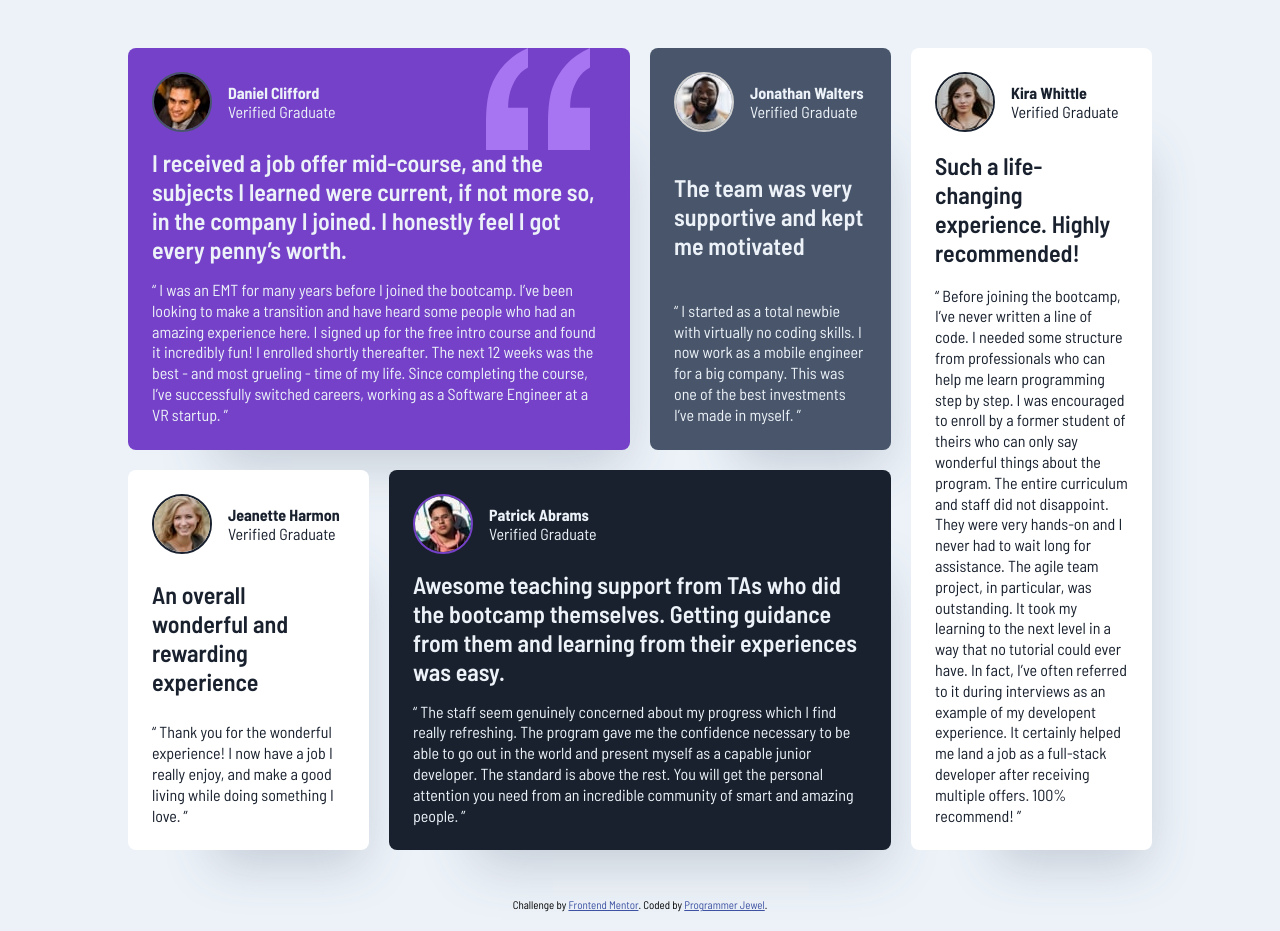
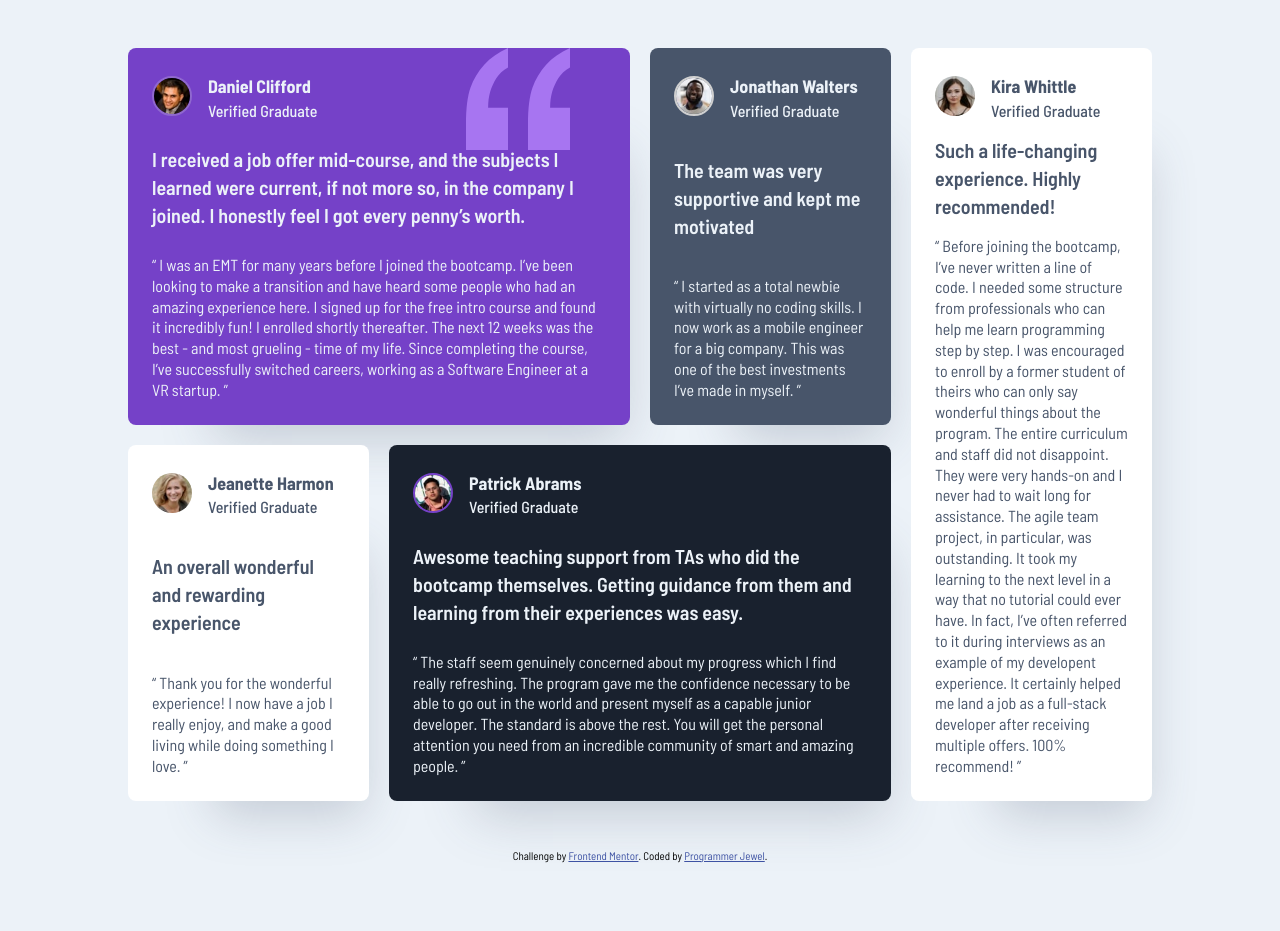
Before and after one commit to programmerjewel/testimonial_grid, a plain HTML site: page index.html in a window 1280 px wide. After the commit the page ends 882 px from the top, so only its background shows below. Drawn offline with Linux system fonts and the light colour scheme.

Commit message:
final brushup on css

```diff
--- a/style.css
+++ b/style.css
@@ -56,24 +56,32 @@ section{
     gap: 1rem;
 }
 img{
+    width: 2.5rem;
     border-radius: 50%;
     border: 2px solid;
 }
 .content p:first-of-type{
     margin: 1rem 0;
-    font-size: 1.5rem;
+    font-size: 1.25rem;
     font-weight: 600;
+    line-height: 1.4;
 }
 .content p:last-of-type{
     font-size: 1rem;
     line-height: 1.3;
 }
-.txt{}
+.txt h4{
+    font-size: 1.125rem;
+    line-height: 1.6;
+}
+.txt span{
+    font-weight: 500;
+}
 .one{
     grid-area: one;
     background-color: var(--Moderate-violet);
     background-image: url(./images/bg-pattern-quotation.svg);
-    background-position-x: 90%;
+    background-position-x: 85%;
     background-repeat: no-repeat;
 
 }
@@ -97,22 +105,19 @@ img{
     background-color: var(--White);
 }
 .one img{
-    border-color: var(--Very-dark-grayish-blue);
+    border-color: hsl(263, 52%, 61%);
 }
 .two img{
     border-color: var(--Light-gray);
 }
-.three img{
+.three img , .five img{
+    border: none;
 }
 .four img{
     border-color: var(--Moderate-violet);
 }
-.five img{
-
-}
-
 .three, .five{
-    color: var(--Very-dark-blackish-blue);
+    color: var(--Very-dark-grayish-blue);
 }
 .one, .two, .four{
     color: var(--Light-grayish-blue);
```
